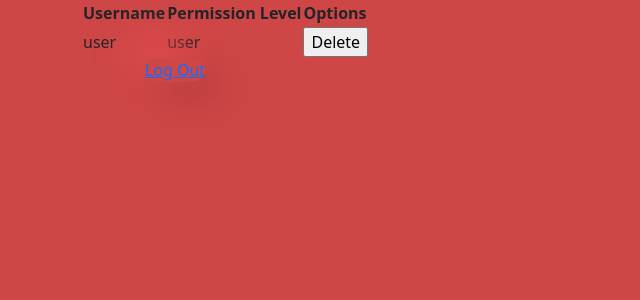
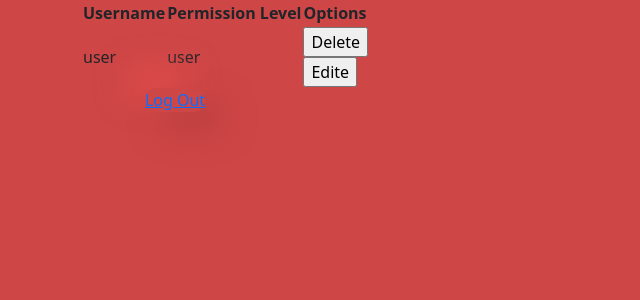
Before and after one commit to abdalrahman01/inloggningssytem, a PHP site: page /users_list.php in a window 1280 px wide. Shown: the top 300 px of the page, without its empty margins (0-640 px from the left). Run offline with PHP 8.4, Linux system fonts and the light colour scheme; a user stored in the database is signed in; data comes from the database, SQL or seed files in the repository.

Commit message:
added a post form to edit the user

```diff
--- a/Version2/users_list.php
+++ b/Version2/users_list.php
@@ -50,7 +50,10 @@ if (isset($_POST["delete_user"])) {
                 <td> <form action="users_list.php" method="post">
                 <input type="hidden" name="user_id" value="' . $row["user_id"] . '">
                 <input type="submit" value="Delete" name="delete_user">
-            </form> </td>
+            </form> <form action="users_list.php" method="post">
+            <input type="hidden" name="user_id" value="' . $row["user_id"] . '">
+            <input type="submit" value="Edite" name="Edite_user">
+        </form> </td>
             </tr>';
                     }
                 }
```
